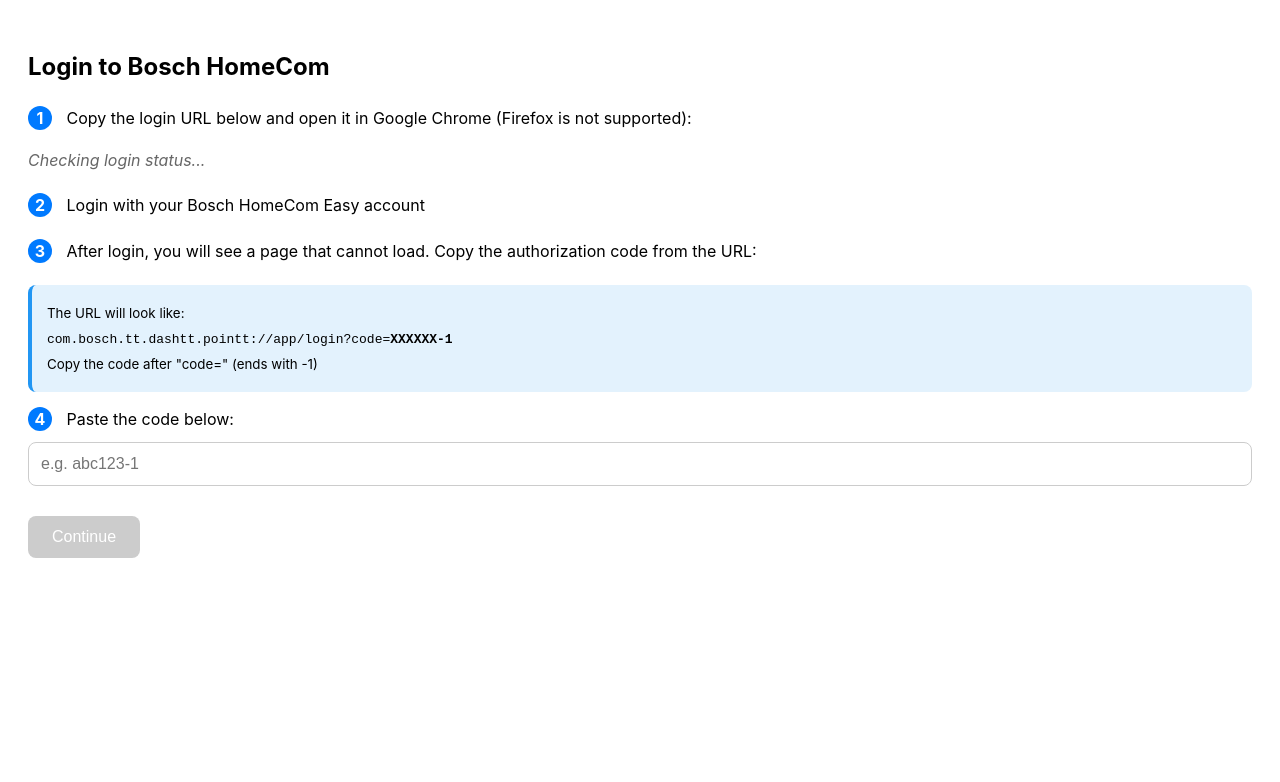
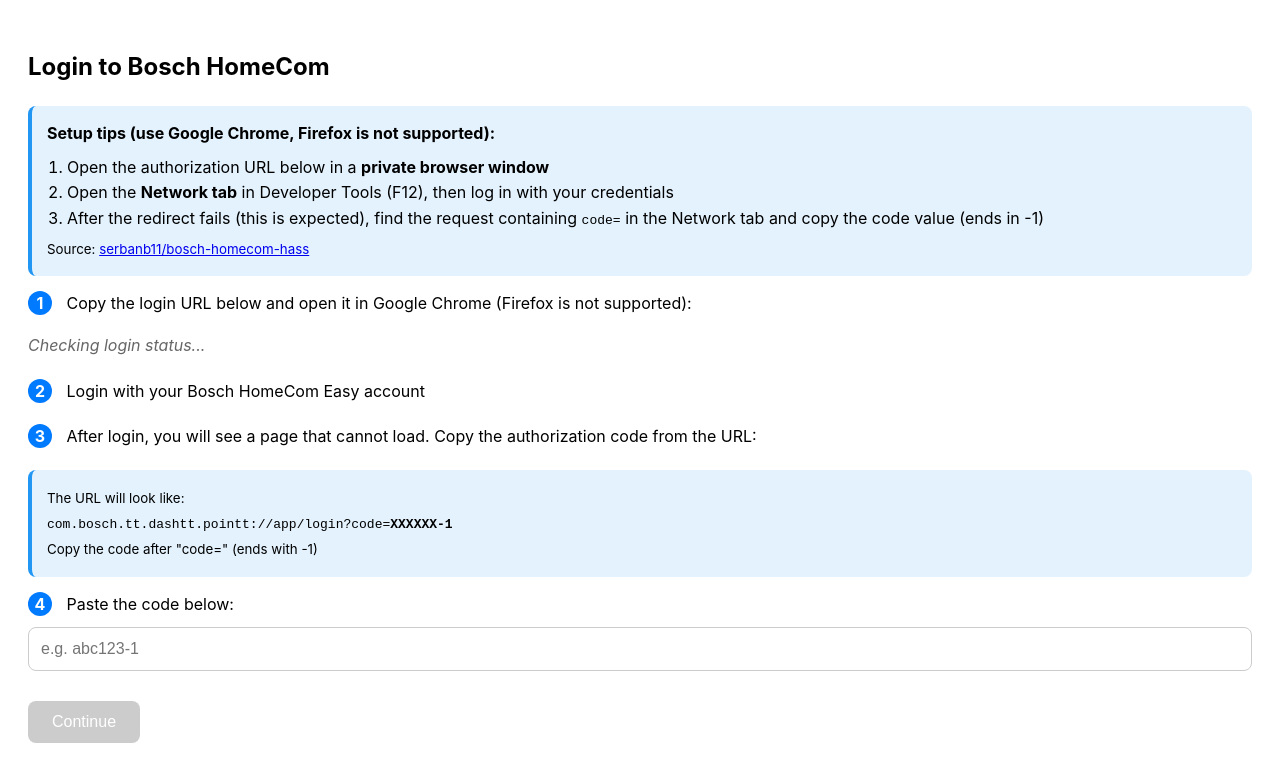
Before and after one commit to gldrenthe89/com.bosch.homecom, a website: page drivers/k30-k40/pair/login.html in a window 1280 px wide. Drawn offline with Linux system fonts and the light colour scheme.

Commit message:
Revise setup instructions: clarify steps for copying the authorization code, emphasize using private browser windows, and add source link for detailed guide.

```diff
--- a/drivers/k30-k40/pair/login.html
+++ b/drivers/k30-k40/pair/login.html
@@ -87,6 +87,16 @@
 <body>
   <div id="login">
     <h2>Login to Bosch HomeCom</h2>
+
+    <div class="info-box">
+      <strong>Setup tips (use Google Chrome, Firefox is not supported):</strong>
+      <ol style="margin: 8px 0 4px 0; padding-left: 20px;">
+        <li>Open the authorization URL below in a <strong>private browser window</strong></li>
+        <li>Open the <strong>Network tab</strong> in Developer Tools (F12), then log in with your credentials</li>
+        <li>After the redirect fails (this is expected), find the request containing <code>code=</code> in the Network tab and copy the code value (ends in -1)</li>
+      </ol>
+      <small>Source: <a href="https://github.com/serbanb11/bosch-homecom-hass?tab=readme-ov-file#step-by-step-instructions" target="_blank">serbanb11/bosch-homecom-hass</a></small>
+    </div>
 
     <div class="step">
       <span class="step-number">1</span>
```
Also changed, not shown: README.nl.txt (+6 -4 lines), README.txt.
